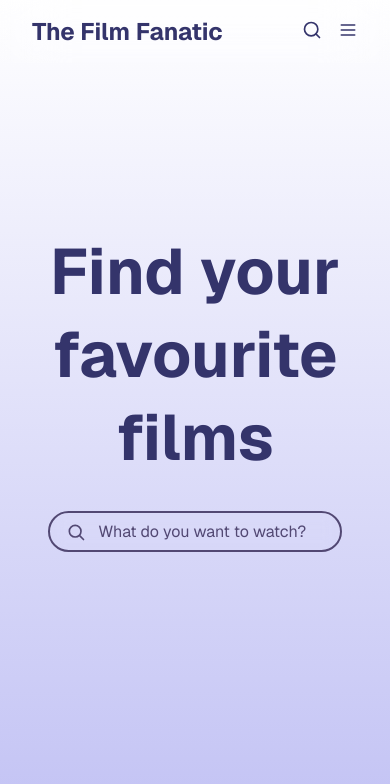
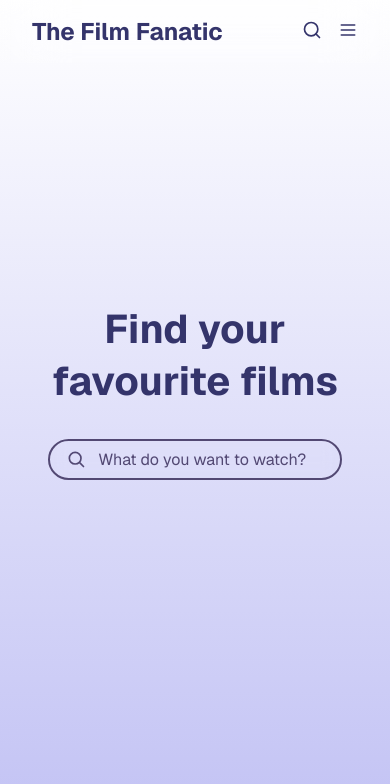
Before and after one commit to ZeinNoureddin/noon-frontend-task, a Next.js app: page / in a window 390 px wide. Shown: the top 784 px of the page. Built offline with nearby package versions, Linux system fonts and the light colour scheme.

Commit message:
mostly font sizes changes for responsiveness

```diff
--- a/src/styles/Home.module.scss
+++ b/src/styles/Home.module.scss
@@ -3,6 +3,10 @@
   font-weight: 700;
   margin-bottom: 2rem;
   text-align: center;
+
+  @media (max-width: 768px) {
+    font-size: 2.5rem;
+  }
 }
 
 :root {
--- a/src/styles/MovieDetails.module.scss
+++ b/src/styles/MovieDetails.module.scss
@@ -50,6 +50,10 @@
   h1 {
     margin: 0 0 0.5rem;
     font-size: 2rem;
+
+    @media (max-width: 768px) {
+      font-size: 1.5rem;
+    }
   }
   .meta {
     font-size: 1.1rem;
--- a/src/styles/SearchBar.module.scss
+++ b/src/styles/SearchBar.module.scss
@@ -45,6 +45,9 @@
   font-size: 1rem;
   background: transparent;
   color: #524873;
+  @media (max-width: 360px) {
+    font-size: 0.8rem;
+  }
 }
 
 .input::placeholder {
```
Also changed, not shown: src/styles/Common.module.scss (+1 -7 lines).
